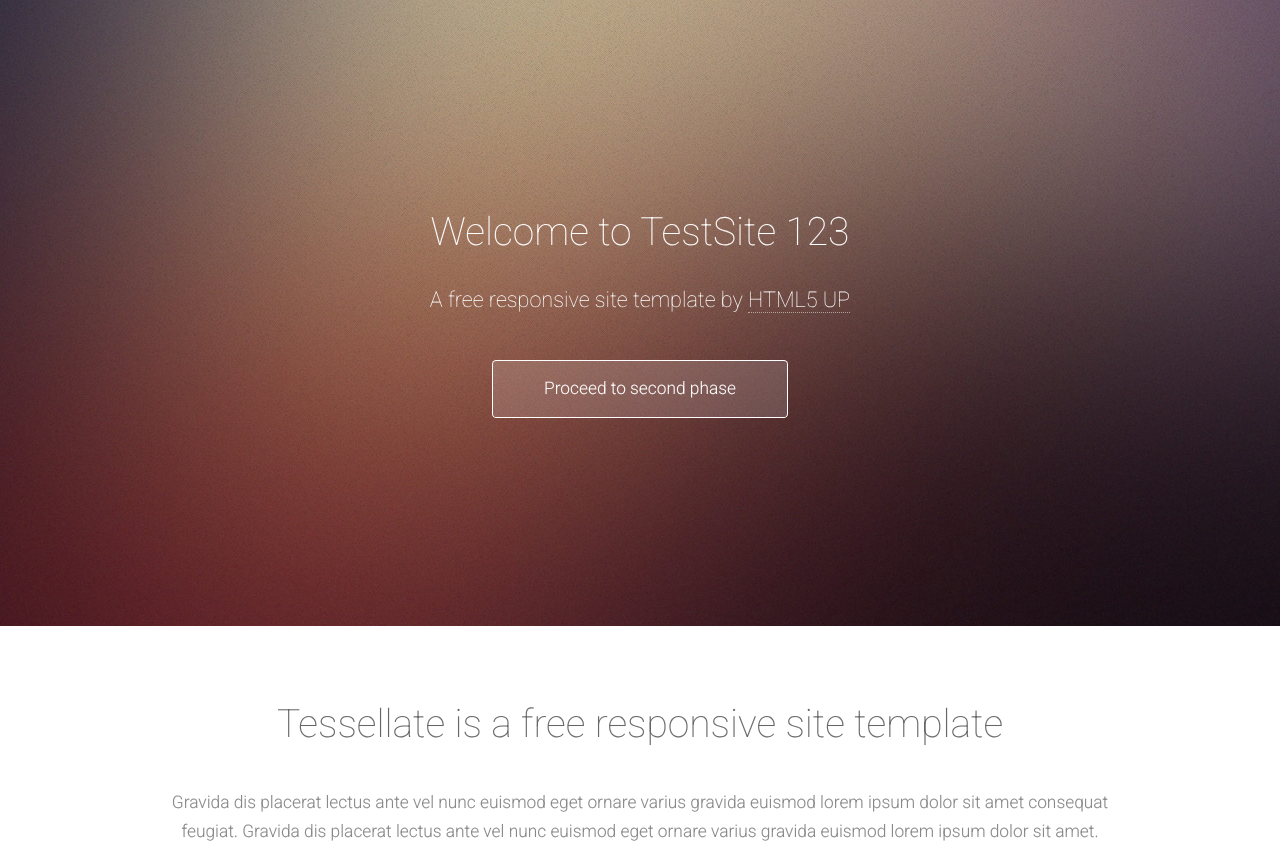
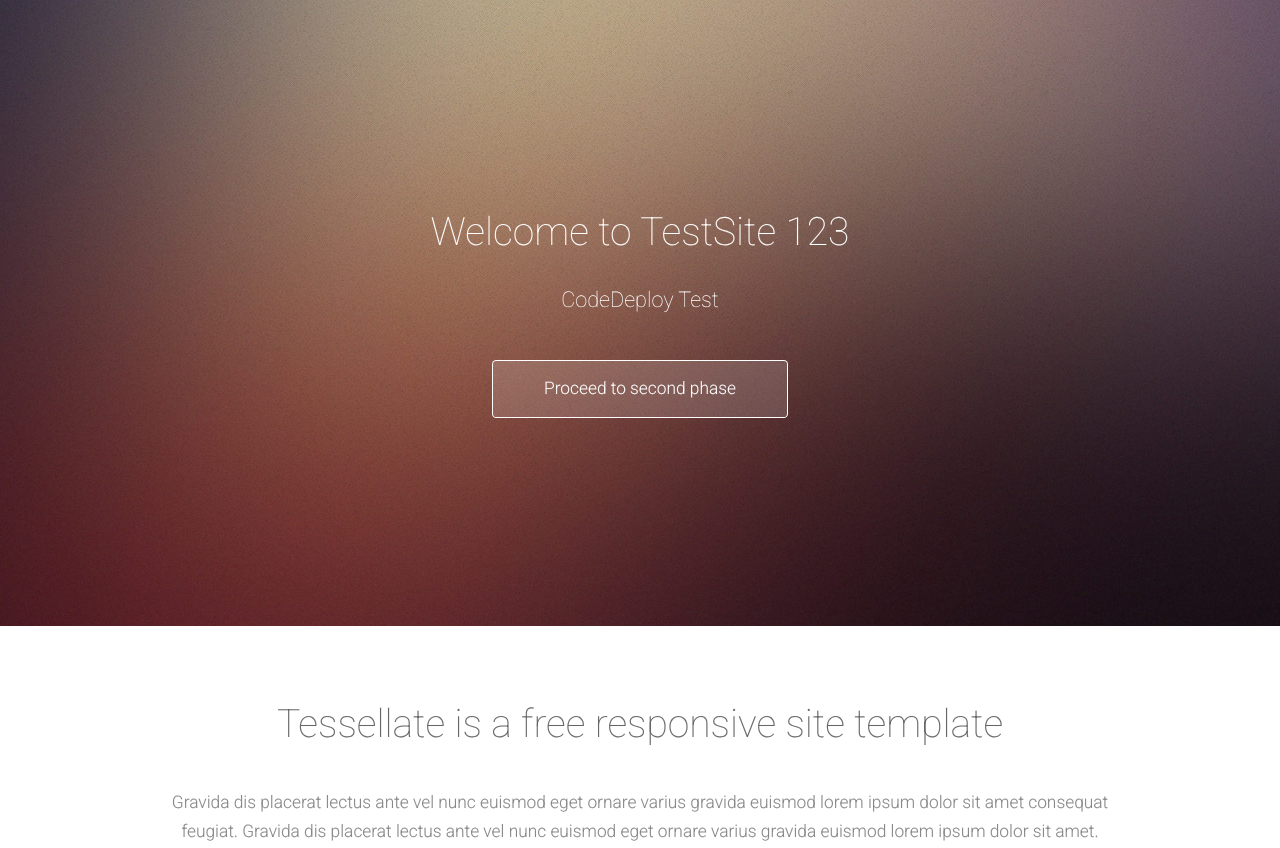
Before and after one commit to AtsushiA/DemoCodeDeploy, a plain HTML site: page web/index.html in a window 1280 px wide. Shown: the top 848 px of the page. Drawn offline with Linux system fonts and the light colour scheme.

Commit message:
Deploy test

```diff
--- a/web/index.html
+++ b/web/index.html
@@ -29,7 +29,7 @@
 			<section id="header" class="dark">
 				<header>
 					<h1>Welcome to TestSite 123</h1>
-					<p>A free responsive site template by <a href="http://html5up.net">HTML5 UP</a></p>
+					<p>CodeDeploy Test</a></p>
 				</header>
 				<footer>
 					<a href="#first" class="button scrolly">Proceed to second phase</a>
```
